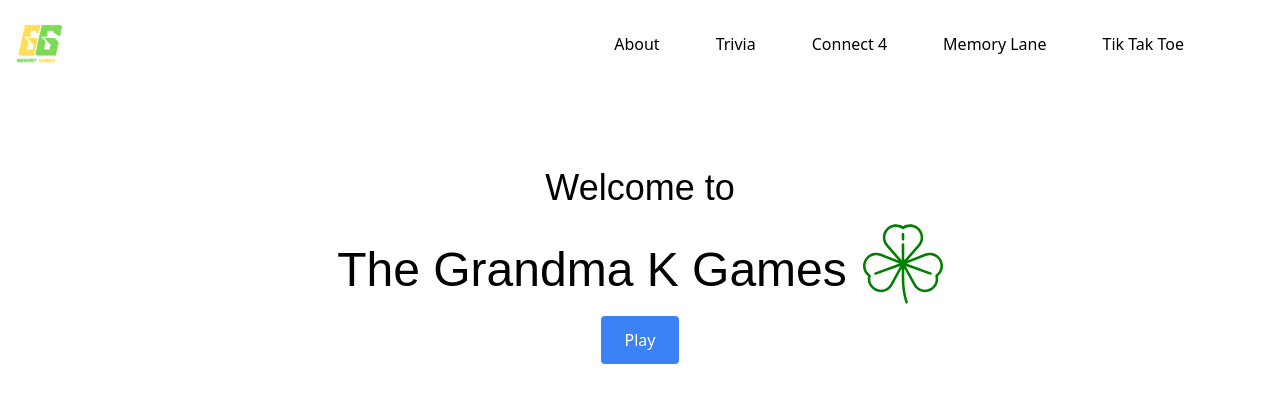
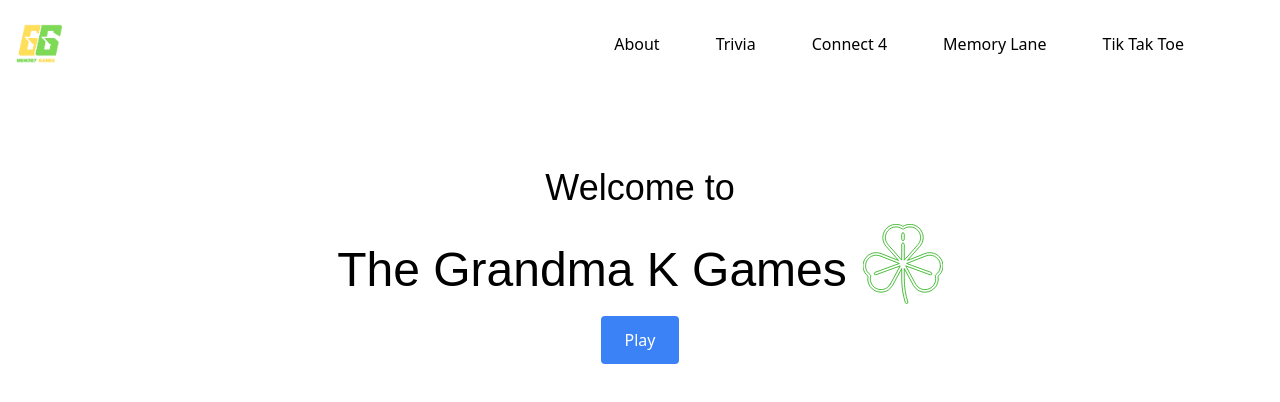
Before and after one commit to mmcgovern25/TheGrandmaKGames, a React (Vite) app: page / in a window 1280 px wide. Shown: the top 402 px of the page. Built offline with nearby package versions, Linux system fonts and the light colour scheme; a web font is replaced by a local one.

Commit message:
svg animated

```diff
--- a/src/components/Hero.jsx
+++ b/src/components/Hero.jsx
@@ -14,6 +14,8 @@ const buttonVariants = {
     }
   }
 }
+
+
 
 const Hero = () => {
   return (
@@ -37,7 +39,7 @@ const Hero = () => {
           The Grandma K Games
         </motion.h1>
 
-        <ShamrockSVG color={'green'} className="w-10 h-10 sm:w-14 sm:h-14 md:w-16 md:h-16 lg:w-20 lg:h-20 mb-1 lg:mb-3 lg:ml-2" />
+        <ShamrockSVG className="stroke w-10 h-10 sm:w-14 sm:h-14 md:w-16 md:h-16 lg:w-20 lg:h-20 mb-1 lg:mb-3 lg:ml-2" />
       </div>
 
 
--- a/src/components/ShamrockSVG.jsx
+++ b/src/components/ShamrockSVG.jsx
@@ -1,9 +1,37 @@
 import React from 'react'
+import { motion } from 'framer-motion';
 
-const ShamrockSVG = ({ color, className }) => {
+const svgVariants = {
+  hidden: { rotate: -10 },
+  visible: { rotate: 0 },
+  transition: {
+    duration: 1,
+  }
+}
+
+const pathVariants = {
+  hidden: {
+    opacity: 1,
+    pathLength: 0,
+  },
+  visible: {
+    opacity: 1,
+    pathLength: 1,
+
+    transition: {
+      duration: 4,
+      ease: "easeInOut"
+    }
+  }
+}
+
+
+const ShamrockSVG = ({ className }) => {
   return (
-    <svg
-      fill={color}
+    <motion.svg
+     variants={svgVariants}
+      initial="hidden"
+      animate="visible"
       className={className}
       viewBox="0 0 512.001 512.001"
       version="1.1"
@@ -13,7 +41,10 @@ const ShamrockSVG = ({ color, className }) => {
       xmlSpace="preserve"
     >
 
-		<path d="M492.191,213.663c-14.532-17.318-34.939-27.941-57.461-29.912c-2.47-0.216-4.974-0.325-7.442-0.325
+		<motion.path
+      fill="none"
+      variants={pathVariants}
+      d="M492.191,213.663c-14.532-17.318-34.939-27.941-57.461-29.912c-2.47-0.216-4.974-0.325-7.442-0.325
 			c-10.468,0-20.725,1.919-30.512,5.714l-112.265,43.972l79.735-90.478c8.578-9.8,14.642-21.172,18.027-33.8
 			c12.079-45.079-14.769-91.582-59.849-103.661c-7.188-1.925-14.573-2.903-21.951-2.903c-15.814,0-31.075,4.365-44.475,12.672
 			c-13.4-8.307-28.661-12.672-44.475-12.672c-7.377,0-14.763,0.977-21.95,2.903c-45.08,12.08-71.928,58.581-59.849,103.661
@@ -40,11 +71,17 @@ const ShamrockSVG = ({ color, className }) => {
 			c-12.765,18.23-33.692,29.114-55.98,29.114c-14.029,0-27.544-4.271-39.084-12.351c-8.638-6.048-15.581-13.777-20.625-22.949
 			l-63.552-116.511l156.295,56.886c0.925,0.336,1.87,0.496,2.8,0.496c3.345,0,6.487-2.066,7.697-5.392
 			c1.548-4.251-0.644-8.951-4.896-10.499l-156.294-56.886l123.55-48.393c9.723-3.771,20.131-5.248,30.576-4.332
-			c18.163,1.589,34.62,10.156,46.34,24.123C491.361,238.161,496.941,255.854,495.352,274.017z"/>
+			c18.163,1.589,34.62,10.156,46.34,24.123C491.361,238.161,496.941,255.854,495.352,274.017z"
+      />
 
-		<path d="M256,56.878c-4.524,0-8.191,3.667-8.191,8.191v32.764c0,4.524,3.667,8.191,8.191,8.191s8.191-3.667,8.191-8.191V65.069
-			C264.191,60.545,260.523,56.878,256,56.878z"/>
-</svg>
+		<motion.path
+      fill="none"
+      variants={pathVariants}
+      d="M256,56.878c-4.524,0-8.191,3.667-8.191,8.191v32.764c0,4.524,3.667,8.191,8.191,8.191s8.191-3.667,8.191-8.191V65.069
+			C264.191,60.545,260.523,56.878,256,56.878z"
+      />
+
+</motion.svg>
 
   )
 }
--- a/src/index.css
+++ b/src/index.css
@@ -6,6 +6,13 @@
   font-style: normal;
 }
 
+.stroke {
+  stroke: #1bac08;
+  stroke-width: 5;
+  stroke-linejoin: round;
+  stroke-linecap: round;
+}
+
 @tailwind base;
 @tailwind components;
 @tailwind utilities;
```
